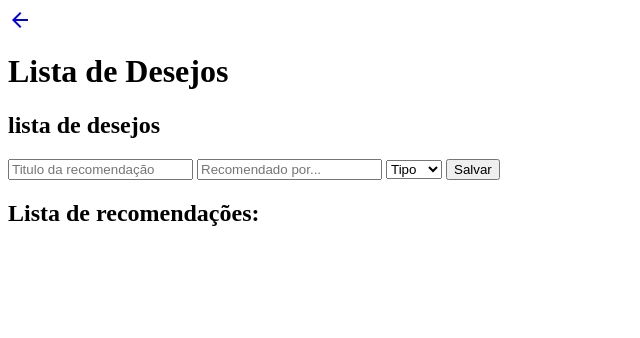
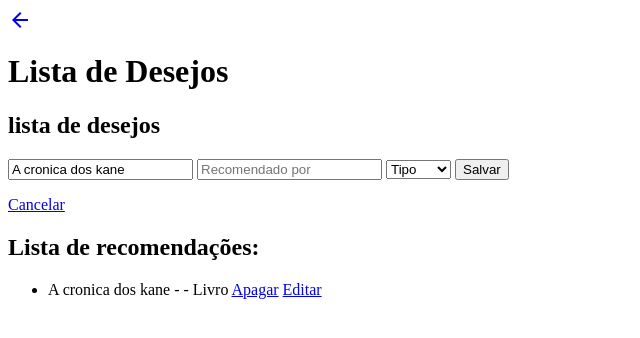
Before and after one commit to SamuelBernardo008/BeforeLetterBox, a Flask app: page /update/29 in a window 1280 px wide. Shown: the top 338 px of the page, without its empty margins (0-640 px from the left). Run offline with Flask 3, Linux system fonts and the light colour scheme; data comes from the database, SQL or seed files in the repository; both versions use the stored data as it was after the commit; some web fonts are replaced.

Commit message:
fix: corrige exibição de dados na página HTML

```diff
--- a/models/database.py
+++ b/models/database.py
@@ -54,19 +54,3 @@ class Database:
             traceback.print_tb(tb)
 
         self.close()
-
-
-try:
-    db = Database('./data/recomendacoes.sqlite3')
-    db.executar('''
-    CREATE TABLE IF NOT EXISTS recomendacoes (
-        id  INTEGER PRIMARY KEY AUTOINCREMENT,
-        titulo_recomendacao TEXT NOT NULL,
-        quem_recomendacao TEXT,
-        tipo_recomendacao TEXT NOT NULL);
-    ''')
-    db.executar('INSERT INTO recomendacoes (titulo_recomendacao, quem_recomendacao, tipo_recomendacao) VALUES (?,?,?);', ('A Cronica dos Kane', 'Samuel', 'Livro'))
-except Exception as e:
-    print(f"erro ao criar tabela: {e}")
-finally:
-    db.close()
--- a/templates/listadesejo.html
+++ b/templates/listadesejo.html
@@ -12,41 +12,42 @@
     <div class="subtitulo"><h2 class="poppins-regular">lista de desejos</h2></div>
     <form method="POST">
         <input type="text" name="titulo-recomendacao" id="titulo-recomendacao" placeholder="Titulo da recomendação"
-        required class="poppins-regular" value="{{ tarefa_selecionada.titulo_recomendacao if tarefa_selecionada else ''}}">
-        <input type="text" name="quem-recomendacao" id="quem-recomendacao" placeholder="Recomendado por..."
+        required class="poppins-regular" value="{{ recomendacao_selecionada.titulo_recomendacao if recomendacao_selecionada else ''}}">
 
-        value="{{ tarefa_selecionada.quem_recomendacao if tarefa_selecionada else ''}}">
-            <select name="tipo-recomendacao" id="tipo-recomendacao" required class="poppins-regular">
+        <input type="text" name="quem-recomendacao" id="quem-recomendacao" placeholder="Recomendado por" value="{{ recomendacao_selecionada.quem_recomendacao if recomendacao_selecionada else ''}}">
+
+        <select name="tipo-recomendacao" id="tipo-recomendacao" required class="poppins-regular">
                 <option value="">Tipo</option>
                 <option value="Filme">Filme</option>
                 <option value="Serie">Série</option>
                 <option value="Livro">Livro</option>
                 <option value="Jogo">Jogo</option>
+                <option value="Musica">Música</option>
                 <option value="Outro">Outro</option>
             </select>
 
         <button type="submit" class="poppins-regular"> Salvar </button>
     </form>
 
-    {% if tarefa_selecionada %}
+    {% if recomendacao_selecionada %}
         <a href="{{ url_for('listadesejo') }}" id="cancelar">Cancelar</a>
     {% endif %}
 
 <h2 class="subtitulo" id="listatitulo"> Lista de recomendações: </h2>
 
-{% if tarefas %}
+{% if recomendacoes %}
 
     <ul>
-        {% for tarefa in tarefas %}
-            <li class="tarefa-card">{{ tarefa.titulo_tarefa }} - {{ tarefa.data_conclusao }}
-            <a href="{{ url_for('delete', idTarefa=tarefa.id_tarefa) }}" id="apagar">Apagar</a>
-            <a href="{{ url_for('update', idTarefa=tarefa.id_tarefa) }}" id="editar">Editar</a>
+        {% for recomendacao in recomendacoes %}
+            <li class="tarefa-card">{{ recomendacao.titulo_recomendacao }} - {{ recomendacao.quem_recomendacao }} - {{ recomendacao.tipo_recomendacao }}
+            <a href="{{ url_for('delete', idRecomendacao=recomendacao.id_recomendacao) }}" id="apagar">Apagar</a>
+            <a href="{{ url_for('update', idRecomendacao=recomendacao.id_recomendacao) }}" id="editar">Editar</a>
 
             </li>
         {%endfor%}
     </ul>
 {% else %}
-    <p class="poppins-regular" style="color: white;" id="nenhum">Nenhuma tarefa cadastrada.</p>
+    <p class="poppins-regular" style="color: rgb(0, 0, 0);" id="nenhum">Nenhuma recomendação anotada.</p>
 {% endif %}
 
 {% endblock %}
```
Also changed, not shown: data/recomendacoes.sqlite3.
